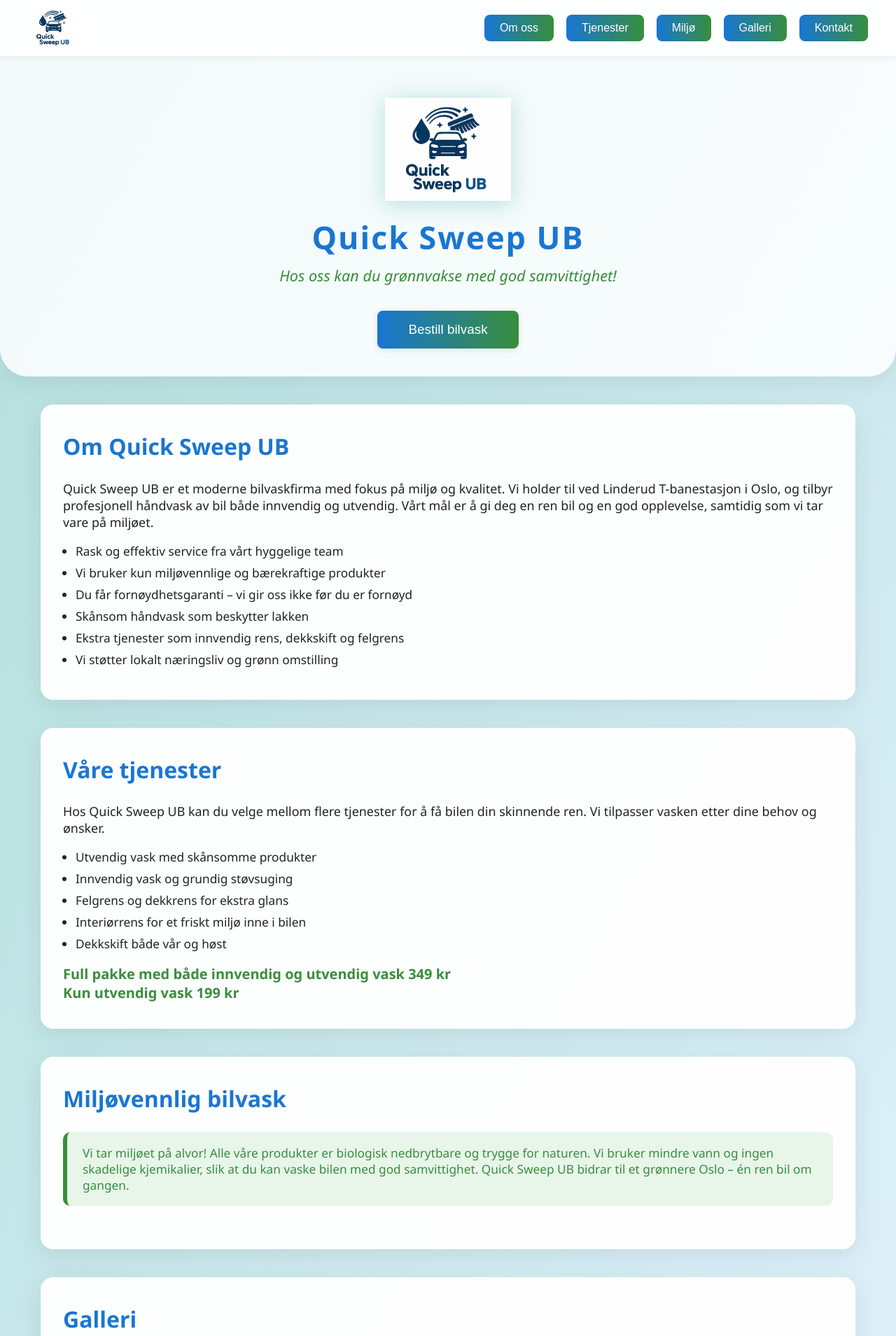
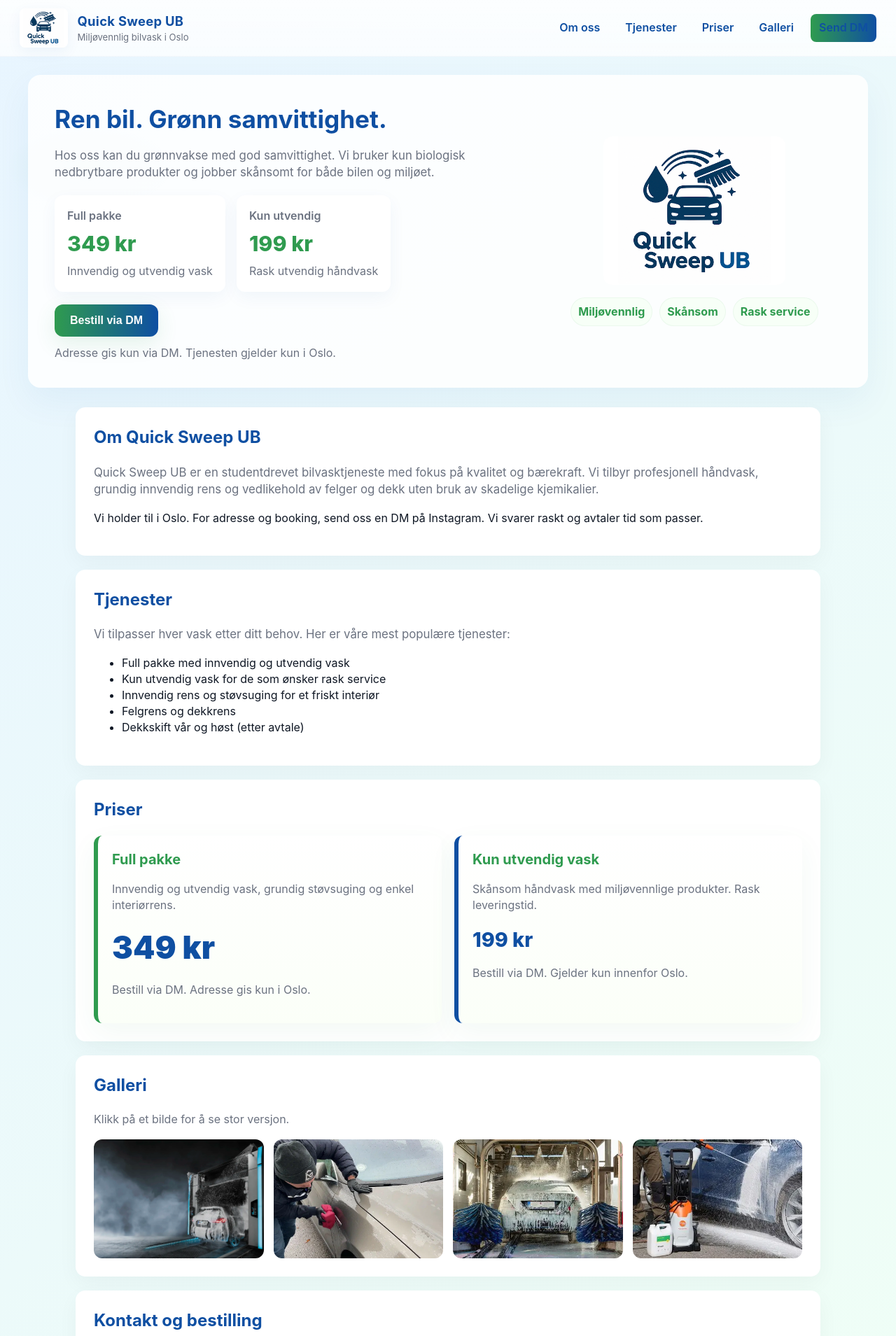
Before and after one commit to Ajasss7/quicksweepub, a plain HTML site: page index.html in a window 1280 px wide. Shown: the top 1909 px of the page at 70% size. Drawn offline with Linux system fonts and the light colour scheme.

Commit message:
Update index.html
Signed-off-by: quicksweepub <ajas.rujevic@icloud.com>

```diff
--- a/index.html
+++ b/index.html
@@ -1,295 +1,282 @@
 <!DOCTYPE html>
 <html lang="no">
 <head>
-    <meta charset="UTF-8">
-    <title>Quick Sweep UB – Miljøvennlig Bilvask</title>
-    <meta name="viewport" content="width=device-width, initial-scale=1">
-    <meta name="robots" content="index, follow">
-    <style>
-        html { scroll-behavior: smooth; }
-        body {
-            margin: 0;
-            font-family: 'Segoe UI', Arial, sans-serif;
-            color: #222;
-            min-height: 100vh;
-            background: linear-gradient(120deg, #e3f2fd 0%, #b2dfdb 100%);
-            animation: gradientBG 12s ease-in-out infinite;
-        }
-        @keyframes gradientBG {
-            0% {background: linear-gradient(120deg, #e3f2fd 0%, #b2dfdb 100%);}
-            50% {background: linear-gradient(120deg, #b2dfdb 0%, #e3f2fd 100%);}
-            100% {background: linear-gradient(120deg, #e3f2fd 0%, #b2dfdb 100%);}
-        }
-        .navbar {
-            background: rgba(255,255,255,0.98);
-            box-shadow: 0 2px 8px rgba(44,62,80,0.08);
-            display: flex;
-            align-items: center;
-            justify-content: space-between;
-            padding: 0 40px;
-            height: 80px;
-            position: sticky;
-            top: 0;
-            z-index: 10;
-        }
-        .navbar .logo-img {
-            height: 60px;
-            width: auto;
-            margin-right: 24px;
-        }
-        .navbar .menu {
-            display: flex;
-            gap: 18px;
-        }
-        .navbar .menu button {
-            background: linear-gradient(90deg, #1976d2 0%, #388e3c 100%);
-            color: #fff;
-            border: none;
-            border-radius: 8px;
-            padding: 10px 22px;
-            font-size: 1em;
-            font-weight: 500;
-            cursor: pointer;
-            transition: background 0.3s, transform 0.2s;
-        }
-        .navbar .menu button:hover, .navbar .menu button.active {
-            background: linear-gradient(90deg, #388e3c 0%, #1976d2 100%);
-            transform: scale(1.07);
-        }
-        .hero {
-            background: rgba(255,255,255,0.85);
-            padding: 60px 0 40px 0;
-            text-align: center;
-            border-radius: 0 0 40px 40px;
-            box-shadow: 0 8px 32px rgba(44,62,80,0.10);
-            margin-bottom: 24px;
-        }
-        .hero .hero-img {
-            width: 180px;
-            height: auto;
-            margin-bottom: 16px;
-            filter: drop-shadow(0 4px 16px #b2dfdb);
-        }
-        .hero .title {
-            font-size: 2.8em;
-            color: #1976d2;
-            margin-bottom: 10px;
-            font-weight: 700;
-            letter-spacing: 2px;
-        }
-        .hero .slagord {
-            font-size: 1.35em;
-            color: #388e3c;
-            margin-bottom: 18px;
-            font-style: italic;
-        }
-        .hero .cta-btn {
-            background: linear-gradient(90deg, #1976d2 0%, #388e3c 100%);
-            color: #fff;
-            padding: 16px 44px;
-            border: none;
-            border-radius: 8px;
-            font-size: 1.18em;
-            cursor: pointer;
-            margin-top: 18px;
-            box-shadow: 0 2px 8px rgba(44,62,80,0.13);
-            transition: background 0.3s, transform 0.2s;
-        }
-        .hero .cta-btn:hover {
-            background: linear-gradient(90deg, #388e3c 0%, #1976d2 100%);
-            transform: scale(1.06);
-        }
-        .section {
-            max-width: 1100px;
-            margin: 40px auto;
-            background: rgba(255,255,255,0.97);
-            border-radius: 18px;
-            box-shadow: 0 8px 32px rgba(44,62,80,0.10);
-            padding: 38px 32px;
-        }
-        .section h2 {
-            color: #1976d2;
-            margin-top: 0;
-            font-size: 2em;
-        }
-        .section p {
-            font-size: 1.12em;
-            margin-bottom: 18px;
-        }
-        .section ul {
-            margin: 18px 0 0 0;
-            padding-left: 18px;
-        }
-        .section li {
-            margin-bottom: 8px;
-            font-size: 1.08em;
-        }
-        .miljo-box {
-            background: #e8f5e9;
-            border-left: 6px solid #388e3c;
-            padding: 18px 22px;
-            margin: 24px 0;
-            border-radius: 10px;
-            color: #388e3c;
-            font-size: 1.08em;
-        }
-        .gallery {
-            display: flex;
-            gap: 18px;
-            flex-wrap: wrap;
-            justify-content: center;
-            margin-top: 18px;
-        }
-        .gallery img {
-            width: 180px;
-            height: 120px;
-            object-fit: cover;
-            border-radius: 12px;
-            box-shadow: 0 2px 8px rgba(44,62,80,0.10);
-            border: 2px solid #e3f2fd;
-            transition: transform 0.3s, box-shadow 0.3s;
-            cursor: pointer;
-        }
-        .gallery img:hover {
-            transform: scale(1.08) rotate(-2deg);
-            box-shadow: 0 8px 24px rgba(44,62,80,0.18);
-        }
-        .pris {
-            font-size:1.25em;
-            color:#388e3c;
-            margin-top:18px;
-            font-weight: bold;
-        }
-        .kontakt {
-            margin: 40px auto 0 auto;
-            max-width: 1100px;
-            background: rgba(255,255,255,0.97);
-            border-radius: 14px;
-            box-shadow: 0 2px 8px rgba(44,62,80,0.10);
-            padding: 28px 32px;
-            font-size: 1.1em;
-        }
-        .kontakt h3 {
-            color: #1976d2;
-            margin-top: 0;
-        }
-        .kontakt a {
-            color: #1976d2;
-            text-decoration: none;
-            transition: color 0.2s;
-        }
-        .kontakt a:hover {
-            color: #388e3c;
-        }
-        @media (max-width: 900px) {
-            .navbar {
-                flex-direction: column;
-                height: auto;
-                padding: 0 12px;
-            }
-            .navbar .menu {
-                gap: 10px;
-            }
-            .hero .hero-img {
-                width: 120px;
-            }
-            .section, .kontakt {
-                padding: 18px 8px;
-            }
-            .gallery img {
-                width: 120px;
-                height: 80px;
-            }
-        }
-    </style>
-    <script>
-        // Meny-knappene scroller til seksjonene
-        document.addEventListener("DOMContentLoaded", function() {
-            const buttons = document.querySelectorAll('.menu button');
-            buttons.forEach(btn => {
-                btn.addEventListener('click', function() {
-                    const target = document.querySelector(btn.getAttribute('data-target'));
-                    if (target) {
-                        target.scrollIntoView({ behavior: 'smooth' });
-                    }
-                });
-            });
-        });
-    </script>
+  <meta charset="utf-8" />
+  <title>Quick Sweep UB – Miljøvennlig Bilvask</title>
+  <meta name="viewport" content="width=device-width,initial-scale=1" />
+  <meta name="robots" content="index, follow" />
+  <style>
+    :root{
+      --blue:#0f4fa2;
+      --green:#2f9b4f;
+      --soft:#f6fbff;
+      --card:#ffffff;
+      --muted:#6b7280;
+      --glass: rgba(255,255,255,0.85);
+    }
+    html{scroll-behavior:smooth}
+    *{box-sizing:border-box}
+    body{
+      margin:0;
+      font-family:Inter, "Segoe UI", Roboto, Arial, sans-serif;
+      background: radial-gradient(1200px 600px at 10% 10%, rgba(47,155,79,0.06), transparent 10%),
+                  radial-gradient(900px 400px at 90% 90%, rgba(15,79,162,0.06), transparent 12%),
+                  linear-gradient(135deg,#e8f5ff 0%, #f0fff5 100%);
+      color:#0f1724;
+      -webkit-font-smoothing:antialiased;
+      -moz-osx-font-smoothing:grayscale;
+      line-height:1.45;
+      padding-bottom:80px;
+    }
+
+    /* NAV */
+    .nav{
+      position:sticky;
+      top:0;
+      z-index:60;
+      display:flex;
+      align-items:center;
+      justify-content:space-between;
+      gap:16px;
+      padding:12px 28px;
+      backdrop-filter: blur(6px);
+      background: linear-gradient(180deg, rgba(255,255,255,0.85), rgba(255,255,255,0.72));
+      border-bottom:1px solid rgba(15,79,162,0.04);
+    }
+    .nav-left{display:flex;align-items:center;gap:14px}
+    .logo{
+      height:56px;
+      width:auto;
+      border-radius:8px;
+      box-shadow:0 6px 20px rgba(15,79,162,0.06);
+    }
+    .brand{font-weight:700;color:var(--blue);font-size:1.15rem;letter-spacing:0.3px}
+    .menu{display:flex;gap:12px}
+    .menu a{
+      text-decoration:none;color:var(--blue);font-weight:600;padding:8px 12px;border-radius:8px;transition:all .18s ease;
+    }
+    .menu a:hover{background:rgba(47,155,79,0.06);color:var(--green)}
+    .cta-small{background:linear-gradient(90deg,var(--green),var(--blue));color:#fff;padding:8px 14px;border-radius:10px;text-decoration:none;font-weight:700}
+
+    /* HERO */
+    .hero{
+      max-width:1200px;margin:26px auto 12px;padding:38px;border-radius:18px;background:var(--glass);
+      box-shadow:0 20px 50px rgba(15,79,162,0.06);
+      display:grid;grid-template-columns: 1fr 420px;gap:28px;align-items:center;
+    }
+    .hero-left h1{margin:0;font-size:2.2rem;color:var(--blue)}
+    .hero-left p{margin:14px 0 20px;color:var(--muted);font-size:1.05rem}
+    .slogan{display:inline-block;background:linear-gradient(90deg,var(--green),var(--blue));-webkit-background-clip:text;background-clip:text;color:transparent;font-weight:700}
+    .price-row{display:flex;gap:16px;align-items:center}
+    .price-card{background:var(--card);padding:18px;border-radius:12px;box-shadow:0 8px 24px rgba(15,79,162,0.05);min-width:200px}
+    .price-card h3{margin:0;font-size:1rem;color:var(--muted);font-weight:600}
+    .price-card .price{font-size:1.9rem;font-weight:800;color:var(--green);margin-top:6px}
+    .big-cta{margin-top:18px;padding:14px 22px;border-radius:12px;background:linear-gradient(90deg,var(--green),var(--blue));color:white;border:none;font-weight:800;font-size:1rem;cursor:pointer;box-shadow:0 10px 30px rgba(47,155,79,0.12)}
+    .big-cta:hover{transform:translateY(-3px);transition:transform .18s ease}
+
+    .hero-right{display:flex;flex-direction:column;align-items:center;gap:12px}
+    .hero-logo{width:260px;max-width:100%;border-radius:12px}
+    .feature-row{display:flex;gap:10px;margin-top:6px}
+    .feature{background:#f7fff7;padding:8px 10px;border-radius:999px;color:var(--green);font-weight:700;border:1px solid rgba(47,155,79,0.06)}
+
+    /* CONTENT SECTIONS */
+    .container{max-width:1100px;margin:28px auto; padding:0 18px}
+    .card{background:var(--card);padding:26px;border-radius:14px;box-shadow:0 10px 30px rgba(2,6,23,0.04);margin-bottom:20px}
+    h2.section-title{color:var(--blue);margin-top:0}
+    p.lead{color:var(--muted);font-size:1.05rem}
+
+    /* PRICING PROMO */
+    .pricing-grid{display:flex;gap:18px;flex-wrap:wrap}
+    .pricing-large{flex:1;min-width:280px;padding:20px;border-radius:12px;background:linear-gradient(180deg,#fff,#fbfff8);box-shadow:0 14px 40px rgba(47,155,79,0.06);border-left:6px solid var(--green)}
+    .pricing-large h3{margin:0;color:var(--green);font-size:1.25rem}
+    .pricing-large p{color:var(--muted)}
+    .price-big{font-size:2.8rem;color:var(--blue);font-weight:900;margin:8px 0}
+    .price-small{font-size:1.8rem;color:var(--blue);font-weight:800;margin:8px 0}
+
+    /* GALLERY */
+    .gallery-grid{display:grid;grid-template-columns:repeat(auto-fit,minmax(220px,1fr));gap:14px}
+    .gallery-grid img{width:100%;height:170px;object-fit:cover;border-radius:12px;cursor:pointer;transition:transform .25s ease, box-shadow .25s ease}
+    .gallery-grid img:hover{transform:scale(1.03);box-shadow:0 12px 40px rgba(2,6,23,0.12)}
+
+    /* LIGHTBOX */
+    .lightbox{position:fixed;inset:0;display:none;align-items:center;justify-content:center;background:rgba(2,6,23,0.6);z-index:200}
+    .lightbox img{max-width:92%;max-height:86%;border-radius:8px;box-shadow:0 20px 60px rgba(2,6,23,0.6)}
+    .lightbox.show{display:flex}
+
+    /* CONTACT */
+    .contact-row{display:flex;gap:18px;flex-wrap:wrap}
+    .contact-card{flex:1;min-width:260px;padding:18px;border-radius:12px;background:#fff;border:1px solid rgba(15,79,162,0.03)}
+    .muted{color:var(--muted)}
+    footer{max-width:1100px;margin:26px auto;padding:18px;text-align:center;color:var(--muted)}
+
+    /* responsive */
+    @media (max-width:920px){
+      .hero{grid-template-columns:1fr; padding:22px}
+      .price-row{flex-direction:column;align-items:flex-start}
+      .hero-right{order:-1}
+    }
+  </style>
 </head>
 <body>
-    <nav class="navbar">
-        <img src="Skjermbilde 2025-10-15 093427.png" alt="Quick Sweep UB logo" class="logo-img">
-        <div class="menu">
-            <button data-target="#omoss">Om oss</button>
-            <button data-target="#tjenester">Tjenester</button>
-            <button data-target="#miljo">Miljø</button>
-            <button data-target="#bilder">Galleri</button>
-            <button data-target="#kontakt">Kontakt</button>
+  <!-- NAV -->
+  <header class="nav">
+    <div class="nav-left">
+      <img class="logo" id="siteLogo" src="Skjermbilde 2025-10-15 093427.png"
+           alt="Quick Sweep UB logo"
+           onerror="this.onerror=null;this.src='https://images.unsplash.com/photo-1612360601016-2f0b8133ae8a?auto=format&fit=crop&w=600&q=80'">
+      <div>
+        <div class="brand">Quick Sweep UB</div>
+        <div class="muted" style="font-size:.82rem">Miljøvennlig bilvask i Oslo</div>
+      </div>
+    </div>
+
+    <nav class="menu" aria-label="Hurtigmeny">
+      <a href="#omoss">Om oss</a>
+      <a href="#tjenester">Tjenester</a>
+      <a href="#priser">Priser</a>
+      <a href="#bilder">Galleri</a>
+      <a class="cta-small" href="https://instagram.com/quicksweepub" target="_blank" rel="noopener">Send DM</a>
+    </nav>
+  </header>
+
+  <!-- HERO -->
+  <section class="hero" role="region" aria-labelledby="heroTitle">
+    <div class="hero-left">
+      <h1 id="heroTitle">Ren bil. Grønn samvittighet.</h1>
+      <p class="lead">Hos oss kan du grønnvakse med god samvittighet. Vi bruker kun biologisk nedbrytbare produkter og jobber skånsomt for både bilen og miljøet.</p>
+
+      <div class="price-row">
+        <div class="price-card">
+          <h3>Full pakke</h3>
+          <div class="price">349 kr</div>
+          <div class="muted" style="margin-top:6px">Innvendig og utvendig vask</div>
         </div>
-    </nav>
-    <div class="hero">
-        <img src="Skjermbilde 2025-10-15 093427.png" alt="Quick Sweep UB logo" class="hero-img">
-        <div class="title">Quick Sweep UB</div>
-        <div class="slagord">Hos oss kan du grønnvakse med god samvittighet!</div>
-        <a href="#kontakt"><button class="cta-btn">Bestill bilvask</button></a>
+
+        <div class="price-card">
+          <h3>Kun utvendig</h3>
+          <div class="price">199 kr</div>
+          <div class="muted" style="margin-top:6px">Rask utvendig håndvask</div>
+        </div>
+      </div>
+
+      <button class="big-cta" onclick="location.href='https://instagram.com/quicksweepub'">Bestill via DM</button>
+      <div style="margin-top:12px;color:var(--muted)">Adresse gis kun via DM. Tjenesten gjelder kun i Oslo.</div>
     </div>
-    <div class="section" id="omoss">
-        <h2>Om Quick Sweep UB</h2>
-        <p>
-            Quick Sweep UB er et moderne bilvaskfirma med fokus på miljø og kvalitet. Vi holder til ved Linderud T-banestasjon i Oslo, og tilbyr profesjonell håndvask av bil både innvendig og utvendig. Vårt mål er å gi deg en ren bil og en god opplevelse, samtidig som vi tar vare på miljøet.
-        </p>
-        <ul>
-            <li>Rask og effektiv service fra vårt hyggelige team</li>
-            <li>Vi bruker kun miljøvennlige og bærekraftige produkter</li>
-            <li>Du får fornøydhetsgaranti – vi gir oss ikke før du er fornøyd</li>
-            <li>Skånsom håndvask som beskytter lakken</li>
-            <li>Ekstra tjenester som innvendig rens, dekkskift og felgrens</li>
-            <li>Vi støtter lokalt næringsliv og grønn omstilling</li>
-        </ul>
-    </div>
-    <div class="section" id="tjenester">
-        <h2>Våre tjenester</h2>
-        <p>
-            Hos Quick Sweep UB kan du velge mellom flere tjenester for å få bilen din skinnende ren. Vi tilpasser vasken etter dine behov og ønsker.
-        </p>
-        <ul>
-            <li>Utvendig vask med skånsomme produkter</li>
-            <li>Innvendig vask og grundig støvsuging</li>
-            <li>Felgrens og dekkrens for ekstra glans</li>
-            <li>Interiørrens for et friskt miljø inne i bilen</li>
-            <li>Dekkskift både vår og høst</li>
-        </ul>
-        <div class="pris">
-            Full pakke med både innvendig og utvendig vask 349 kr<br>
-            Kun utvendig vask 199 kr
+
+    <aside class="hero-right" aria-hidden="false">
+      <img class="hero-logo" src="Skjermbilde 2025-10-15 093427.png" alt="Quick Sweep UB logo"
+           onerror="this.onerror=null;this.src='https://images.unsplash.com/photo-1502877338535-766e1452684a?auto=format&fit=crop&w=600&q=80'">
+      <div class="feature-row">
+        <div class="feature">Miljøvennlig</div>
+        <div class="feature">Skånsom</div>
+        <div class="feature">Rask service</div>
+      </div>
+    </aside>
+  </section>
+
+  <!-- MAIN CONTENT -->
+  <main class="container" role="main">
+    <section class="card" id="omoss">
+      <h2 class="section-title">Om Quick Sweep UB</h2>
+      <p class="lead">Quick Sweep UB er en studentdrevet bilvasktjeneste med fokus på kvalitet og bærekraft. Vi tilbyr profesjonell håndvask, grundig innvendig rens og vedlikehold av felger og dekk uten bruk av skadelige kjemikalier.</p>
+      <p>Vi holder til i Oslo. For adresse og booking, send oss en DM på Instagram. Vi svarer raskt og avtaler tid som passer.</p>
+    </section>
+
+    <section class="card" id="tjenester">
+      <h2 class="section-title">Tjenester</h2>
+      <p class="lead">Vi tilpasser hver vask etter ditt behov. Her er våre mest populære tjenester:</p>
+      <ul>
+        <li>Full pakke med innvendig og utvendig vask</li>
+        <li>Kun utvendig vask for de som ønsker rask service</li>
+        <li>Innvendig rens og støvsuging for et friskt interiør</li>
+        <li>Felgrens og dekkrens</li>
+        <li>Dekkskift vår og høst (etter avtale)</li>
+      </ul>
+    </section>
+
+    <section class="card" id="priser">
+      <h2 class="section-title">Priser</h2>
+      <div class="pricing-grid">
+        <div class="pricing-large">
+          <h3>Full pakke</h3>
+          <p>Innvendig og utvendig vask, grundig støvsuging og enkel interiørrens.</p>
+          <div class="price-big">349 kr</div>
+          <p class="muted">Bestill via DM. Adresse gis kun i Oslo.</p>
         </div>
-    </div>
-    <div class="section" id="miljo">
-        <h2>Miljøvennlig bilvask</h2>
-        <div class="miljo-box">
-            Vi tar miljøet på alvor! Alle våre produkter er biologisk nedbrytbare og trygge for naturen. Vi bruker mindre vann og ingen skadelige kjemikalier, slik at du kan vaske bilen med god samvittighet. Quick Sweep UB bidrar til et grønnere Oslo – én ren bil om gangen.
+
+        <div class="pricing-large" style="border-left-color:var(--blue)">
+          <h3>Kun utvendig vask</h3>
+          <p>Skånsom håndvask med miljøvennlige produkter. Rask leveringstid.</p>
+          <div class="price-small">199 kr</div>
+          <p class="muted">Bestill via DM. Gjelder kun innenfor Oslo.</p>
         </div>
-    </div>
-    <div class="section" id="bilder">
-        <h2>Galleri</h2>
-        <div class="gallery">
-            <img src="CTA-scaled.webp" alt="Bilvask CTA">
-            <img src="Mobil-Bilvask-hos.webp" alt="Mobil Bilvask hos Quick Sweep UB">
-            <img src="OIP.webp" alt="Galleri OIP">
-            <!-- Hvis OIP (1).webp ikke åpner seg, fjern eller bytt ut med et annet bilde -->
+      </div>
+    </section>
+
+    <section class="card" id="bilder">
+      <h2 class="section-title">Galleri</h2>
+      <p class="muted">Klikk på et bilde for å se stor versjon.</p>
+
+      <div class="gallery-grid" aria-label="Bilder fra bilvask">
+        <img src="CTA-scaled.webp" alt="CTA bilde" onclick="openLight(this)"
+             onerror="this.onerror=null;this.src='https://images.unsplash.com/photo-1533473359331-0135ef1b58bf?auto=format&fit=crop&w=1200&q=80'">
+        <img src="Mobil-Bilvask-hos-dig.webp" alt="Mobil bilvask" onclick="openLight(this)"
+             onerror="this.onerror=null;this.src='https://images.unsplash.com/photo-1542365887-7d3a6efb6b0b?auto=format&fit=crop&w=1200&q=80'">
+        <img src="OIP.webp" alt="Bilvask 1" onclick="openLight(this)"
+             onerror="this.onerror=null;this.src='https://images.unsplash.com/photo-1511396279830-2f6a0f5cfb8b?auto=format&fit=crop&w=1200&q=80'">
+        <img src="OIP (1).webp" alt="Bilvask 2" onclick="openLight(this)"
+             onerror="this.onerror=null;this.src='https://images.unsplash.com/photo-1541446654331-2fbc6d3b926f?auto=format&fit=crop&w=1200&q=80'">
+      </div>
+    </section>
+
+    <section class="card" id="kontakt">
+      <h2 class="section-title">Kontakt og bestilling</h2>
+      <div class="contact-row">
+        <div class="contact-card">
+          <h4>Bestill raskt</h4>
+          <p>Send oss DM på Instagram for adresse og tilgjengelighet. Vi svarer vanligvis samme dag.</p>
+          <p><strong>Instagram</strong>: <a href="https://instagram.com/quicksweepub" target="_blank" rel="noopener">@quicksweepub</a></p>
+          <p class="muted">Adresse gis kun etter DM. Service gjelder kun i Oslo.</p>
         </div>
-    </div>
-    <div class="kontakt" id="kontakt">
-        <h3>Kontakt oss</h3>
-        <p>Send oss gjerne en e-post hvis du har spørsmål eller ønsker å bestille bilvask.</p>
-        <p>E-post: <a href="mailto:quicksweepub@gmail.com">quicksweepub@gmail.com</a></p>
-        <p>Instagram: <a href="https://instagram.com/quicksweepub" target="_blank">@quicksweepub</a></p>
-        <p>Adresse: Send oss en DM for adresse. Gjelder kun i Oslo.</p>
-        <p>Åpningstider: Mandag til fredag 08:00–18:00</p>
-        <div style="margin-top:18px; color:#1976d2;">
-            <b>Velkommen til Quick Sweep UB – din grønne bilvask!</b>
+
+        <div class="contact-card">
+          <h4>Åpningstider</h4>
+          <p>Mandag til fredag 08:00–18:00. Helger etter avtale.</p>
+          <h4 style="margin-top:12px">Sikkerhet og miljø</h4>
+          <p class="muted">Vi bruker biologisk nedbrytbare produkter og minimerer vannforbruk. Ingen skadelige kjemikalier.</p>
         </div>
-    </div>
+      </div>
+    </section>
+
+    <footer>
+      © Quick Sweep UB · Miljøvennlig bilvask i Oslo · Adresse gis via DM
+    </footer>
+  </main>
+
+  <!-- LIGHTBOX -->
+  <div id="lightbox" class="lightbox" role="dialog" aria-hidden="true" onclick="closeLight(event)">
+    <img id="lightImg" src="" alt="Forstørret bilde">
+  </div>
+
+  <script>
+    // lightbox
+    function openLight(imgEl){
+      const lb = document.getElementById('lightbox');
+      const lightImg = document.getElementById('lightImg');
+      lightImg.src = imgEl.src;
+      lb.classList.add('show');
+      lb.setAttribute('aria-hidden','false');
+    }
+    function closeLight(e){
+      if(e.target.id === 'lightbox' || e.target === document.getElementById('lightImg')){
+        document.getElementById('lightbox').classList.remove('show');
+        document.getElementById('lightbox').setAttribute('aria-hidden','true');
+        document.getElementById('lightImg').src = '';
+      }
+    }
+
+    // shallow accessibility: enable keyboard close
+    document.addEventListener('keydown', (e)=>{ if(e.key==='Escape') closeLight({target:document.getElementById('lightbox')}) });
+  </script>
 </body>
 </html>
```
